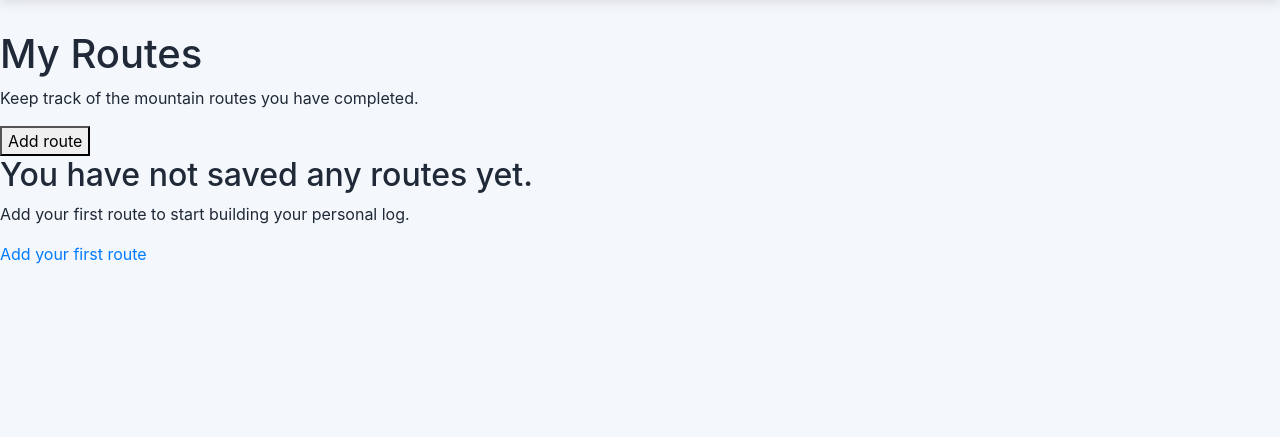
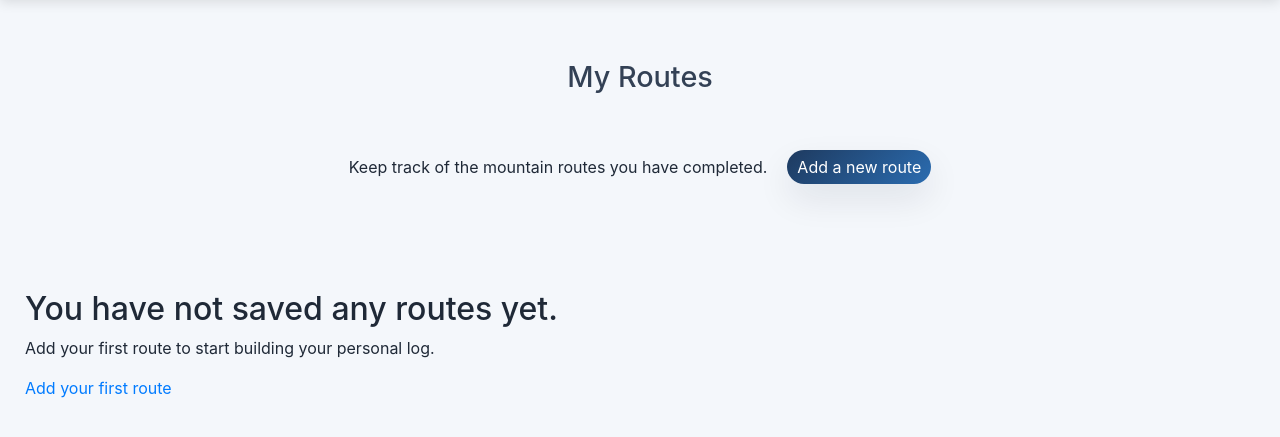
Before and after one commit to AitanaCruxent/Ski-weather-app, a Django app: page /myroutes/ in a window 1280 px wide. Shown: the part 76-513 px from the top of the page. Run offline with Django 5.2, Linux system fonts and the light colour scheme; the visitor is signed in with stand-in values (Sample User, id 1); data that the repository does not hold is empty; some libraries are stand-ins or nearby versions.

Commit message:
styles for form in myroutes

```diff
--- a/meteo/static/meteo/styles.css
+++ b/meteo/static/meteo/styles.css
@@ -274,3 +274,128 @@
     height: 100%;
     border: 0;
 }
+
+/*-----------------------------------------------------
+My Route Styles
+---------------------------------------------------------*/
+
+.routes-content {
+    padding: 25px;
+}
+
+.display-form-zone{
+    display: flex;
+    justify-content: center;
+    align-items: center;
+    gap: 20px;
+}
+
+.display-form-zone p {
+    margin: 0;
+}
+
+.button-form {
+    padding: 5px 10px;
+    color: white;
+    background: linear-gradient(135deg, #1e3a5f, #2b6cb0);
+    border: 0px;
+    border-radius: 35px;
+    box-shadow: 0 15px 35px rgba(15, 23, 42, 0.09);
+}
+
+@media (max-width: 600px) {
+    .display-form-zone {
+        flex-direction: column;
+        text-align: center;
+    }
+}
+
+/* Once the form is opened */
+.form-content {
+    margin: 20px auto 30px;
+    padding: 28px 20px;
+    background: linear-gradient(135deg, #1e3a5f, #2b6cb0);
+    border-radius: 10px;
+
+    /*Transition when displaying the content*/
+    max-height: 0;
+    opacity: 0;
+    overflow: hidden;
+    transform: translateY(-10px);
+    pointer-events: none;
+
+    transition:
+        max-height 0.4s ease,
+        opacity 0.3s ease,
+        transform 0.3s ease;
+}
+
+.form-content.open {
+    max-height: 600px;
+    opacity: 1;
+    transform: translateY(0);
+    pointer-events: auto;
+}
+
+
+.addroute-form {
+    max-width: 880px;
+    margin: 0 auto;
+
+    display: flex;
+    flex-direction: column;
+    align-items: center;
+    gap: 18px;
+}
+
+.form-field {
+    width: 100%;
+}
+
+.form-extra-info {
+    width: 100%;
+    display: grid;
+    grid-template-columns: repeat(3, 1fr);
+    gap: 18px;
+}
+
+.form-actions {
+    display: flex;
+    justify-content: center;
+    gap: 16px;
+}
+
+#form-content input,
+#form-content textarea,
+#form-content button {
+    border: none;
+    padding: 16px;
+    border-radius: 12px;
+    font-size: 1rem;
+}
+
+#form-content textarea {
+    min-height: 90px;
+    resize: vertical;
+}
+
+.button-form {
+    cursor: pointer;
+}
+
+@media (max-width: 700px) {
+    .form-extra-info {
+        grid-template-columns: 1fr;
+    }
+
+    .addroute-form {
+        max-width: 100%;
+    }
+}
+
+/* Existing Routes content*/
+
+.routes-grid{
+    margin-top: 10px;
+
+}
--- a/meteo/templates/meteo/myroutes.html
+++ b/meteo/templates/meteo/myroutes.html
@@ -16,27 +16,33 @@
         </div>
     {% endif %}
 
-<section class="routes-page">
-    <div class="routes-header">
-        <div>
-            <h1>My Routes</h1>
+<h1 class="sub-page-title">My Routes</h1>
+
+<section class="routes-content">
+    <div class="addroute-section">
+        <div class="display-form-zone">
             <p>Keep track of the mountain routes you have completed.</p>
+            <button class="button-form" id="show-form" type="button">Add a new route</button>
         </div>
 
-        <button id="show-form" type="button">Add route</button>
-
         <!--Hidden form for when adding a route-->
-        <div id="form-content" style="display: none">
+        <div id="form-content" class="form-content">
             <form action="{% url 'addroute' %}" method="post" class="addroute-form">
                 {% csrf_token %}
-                <input type="text" name="name" placeholder="Route name" required>
-                <input type="text" name="description" placeholder="Description">
-                <input type="number" name="distance_km" placeholder="Distance in km">
-                <input type="number" name="duration_minutes" placeholder="Duration in minutes">
-                <input type="date" name="date_completed" placeholder="Date when route was completed">
+                <input type="text" name="name" placeholder="Route name" required class="form-field">
 
-                <input type="submit" value="Add">
-                <button id="hide-form" type="button">Cancel</button>
+                <textarea name="description" placeholder="Description" class="form-field"></textarea>
+
+                <div class="form-extra-info">
+                    <input type="number" name="distance_km" placeholder="Distance in km">
+                    <input type="number" name="duration_minutes" placeholder="Duration in minutes">
+                    <input type="date" name="date_completed" placeholder="Date when route was completed">
+                </div>
+
+                <div class="form-actions">
+                    <input class="button-form" type="submit" value="Add">
+                    <button class="button-form" id="hide-form" type="button">Close</button>
+                </div>
             </form>
         </div>
     </div>
@@ -68,10 +74,6 @@
                             Duration: {{ route.duration_minutes }} minutes
                         </p>
                     {% endif %}
-
-                    <a href="">
-                        Edit
-                    </a>
                 </article>
             {% endfor %}
         </div>
@@ -100,15 +102,17 @@
     const cancelForm = document.getElementById("hide-form");
 
     showFormBtn.addEventListener("click", function(){
-        addForm.style.display = "block";
+        addForm.classList.add("open");
         showFormBtn.style.display ="none";
     })
 
     cancelForm.addEventListener("click", function(){
-        addForm.style.display = "none";
-        showFormBtn.style.display = "inline-block";
-    })
+        addForm.classList.remove("open");
 
+        setTimeout(function() {
+            showFormBtn.style.display = "inline-block";
+        }, 300);
+    });
 
 </script>
 
```
